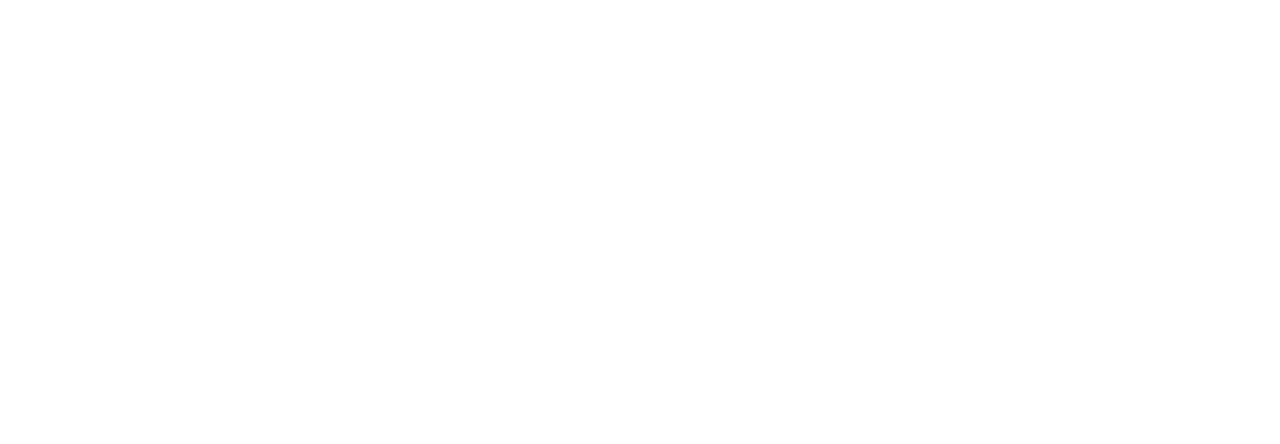
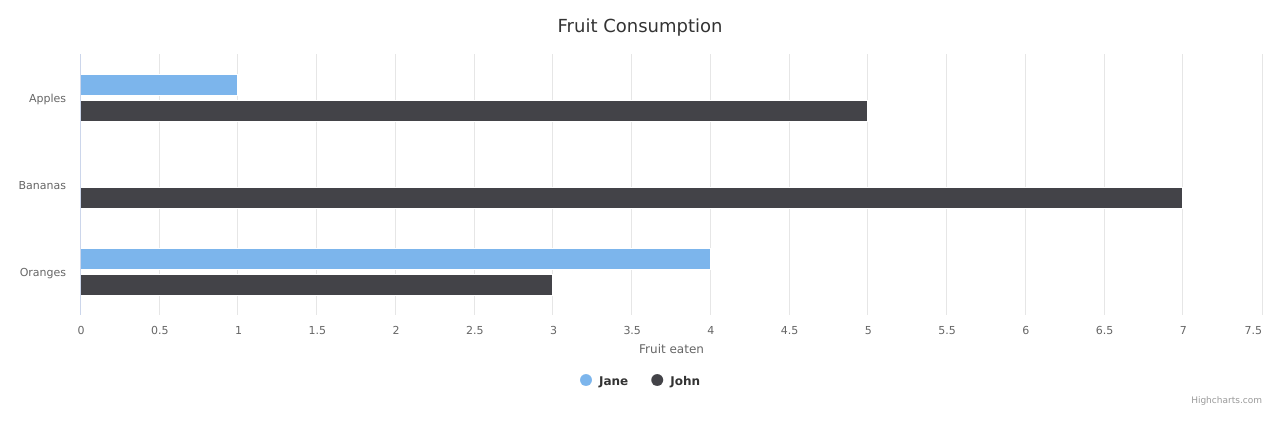
Before and after one commit to Nata3951/nata3951.github.io, a plain HTML site: page index.html in a window 1280 px wide. Drawn offline with nearby package versions, Linux system fonts and the light colour scheme.

Commit message:
Update index.html

```diff
--- a/index.html
+++ b/index.html
@@ -9,7 +9,8 @@
 
 <div id="container" style="width:100%; height:400px;"></div>
 
-<script document.addEventListener('DOMContentLoaded', function () {
+<script>
+        document.addEventListener('DOMContentLoaded', function () {
         const chart = Highcharts.chart('container', {
             chart: {
                 type: 'bar'
@@ -33,7 +34,8 @@
                 data: [5, 7, 3]
             }]
         });
-        });> </script>
+        });
+</script>
 
 
 </body>
```
